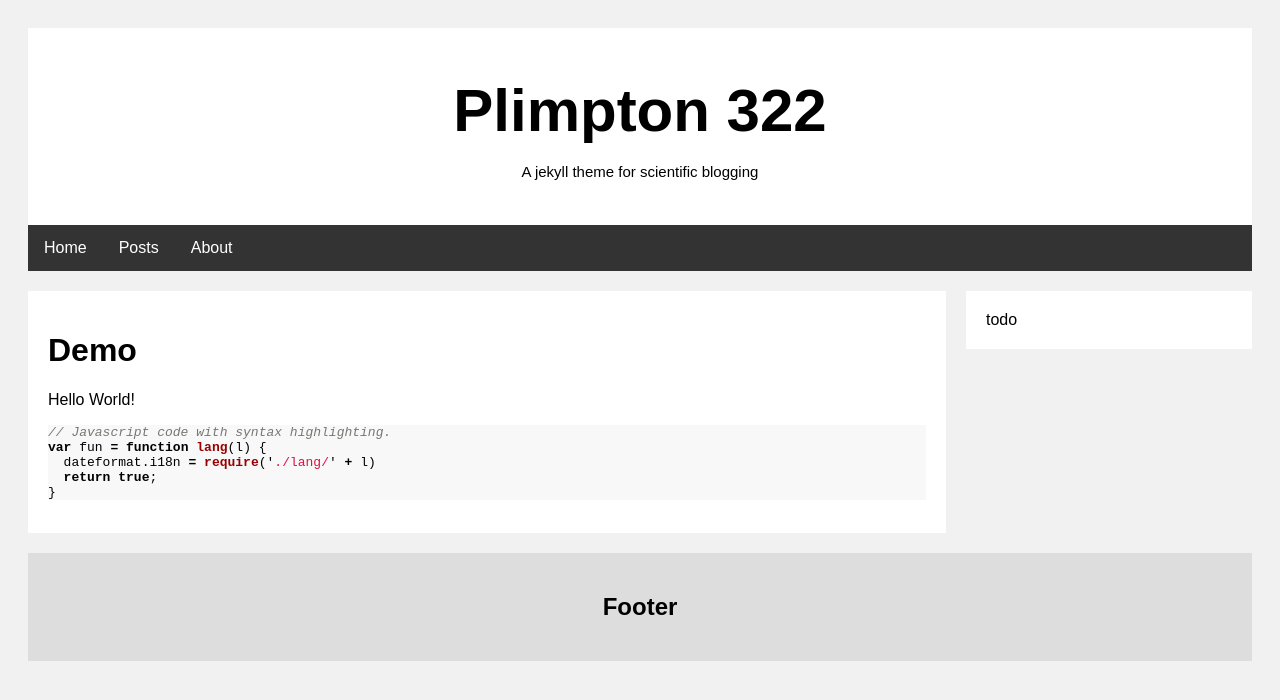
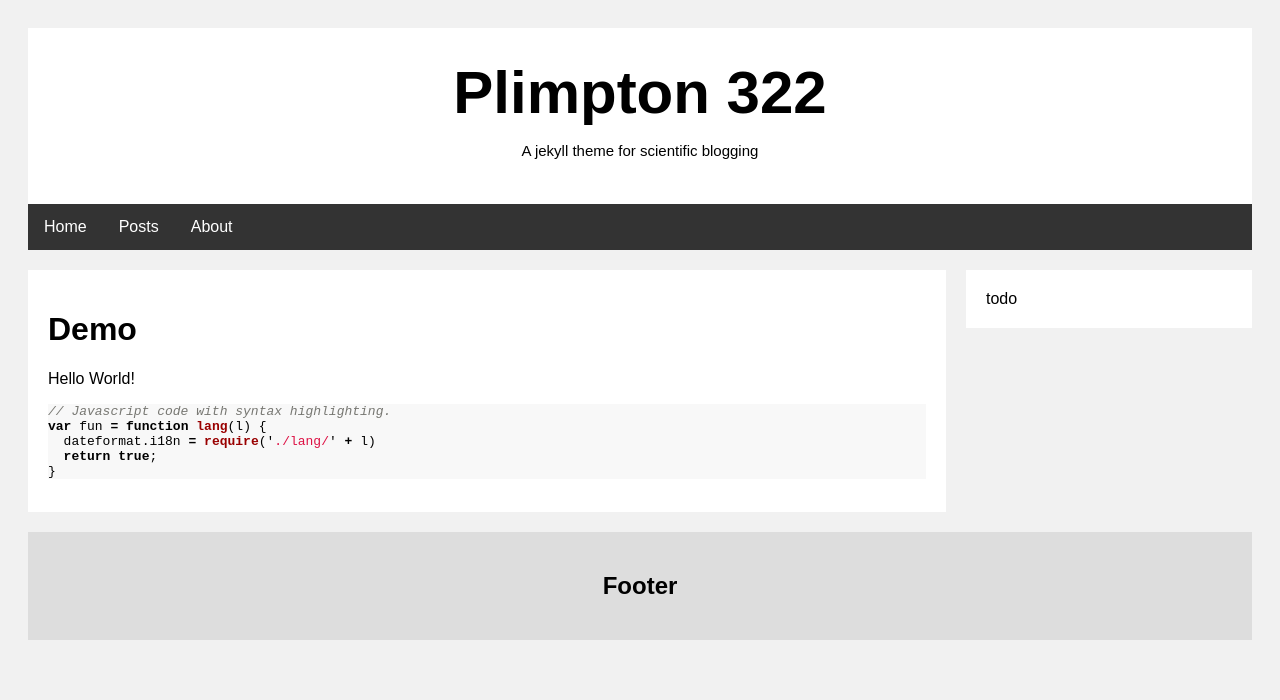
Before and after one commit to adrian-dalessandro/Plimpton322, a Jekyll site: the page built from index.md, in a window 1280 px wide. Shown: the top 700 px of the page. Built offline with Jekyll 4.4.1, drawn with Linux system fonts in a browser that asks for light colours.

Commit message:
Update main.scss

```diff
--- a/_sass/main.scss
+++ b/_sass/main.scss
@@ -17,8 +17,7 @@
 }
 
 .header h2 {
-   margin-block-start: 0.3em;
-   margin-block-end: 0.3em;
+   margin-block: auto;
    font-size: 60px;
 }
 
```
